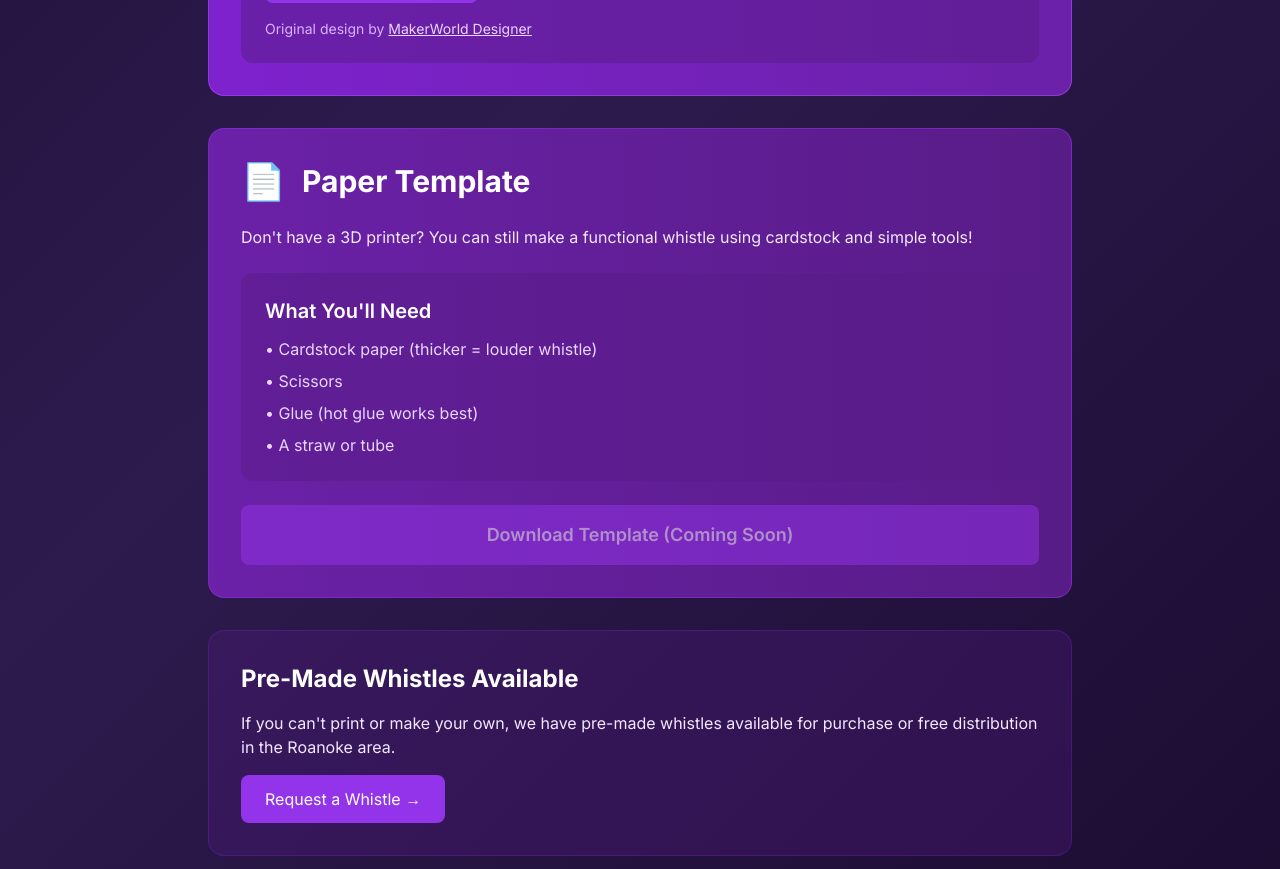
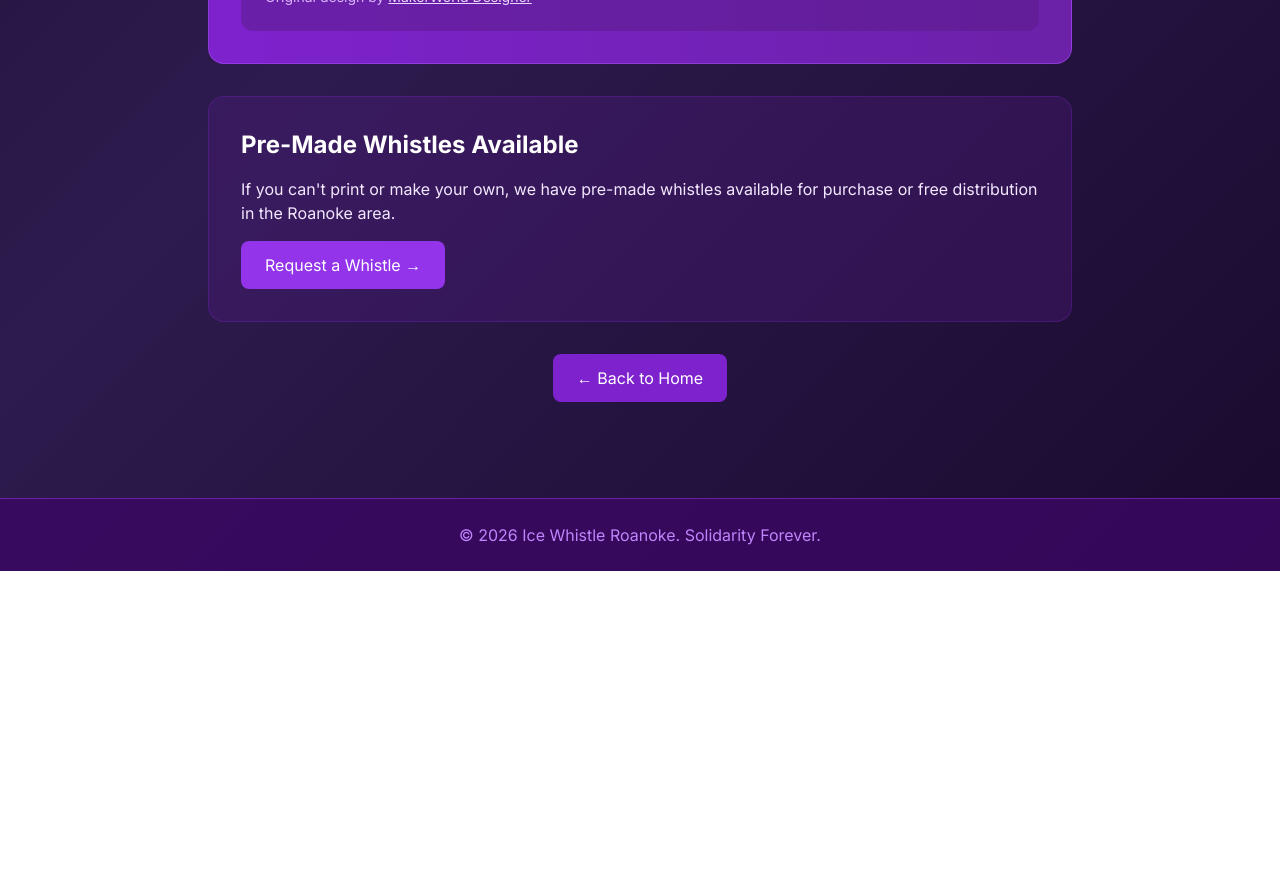
Before and after one commit to theAltaran/ice-whistle-roanoke, a Next.js app: page /download in a window 1280 px wide. Shown: the part 1100-1969 px from the top of the page. After the commit the page ends 1671 px from the top, so only its background shows below. Built offline with nearby package versions, Linux system fonts and the light colour scheme.

Commit message:
Remove printable templates section

```diff
--- a/src/app/download/page.tsx
+++ b/src/app/download/page.tsx
@@ -9,7 +9,7 @@ export default function Download() {
 
       <div className="bg-primary-900/50 rounded-2xl p-8 border border-primary-700/50 mb-8">
         <p className="text-xl text-primary-100 leading-relaxed mb-6">
-          You can make your own Ice Whistle at home! We provide both 3D print files and printable templates for those without 3D printers.
+          You can make your own Ice Whistle at home with a 3D printer!
         </p>
 
         <div className="bg-primary-800/40 rounded-xl p-6 border border-primary-600/30">
@@ -62,35 +62,6 @@ export default function Download() {
         </div>
       </div>
 
-      {/* Printable Template Section */}
-      <div className="bg-gradient-to-r from-primary-800 to-primary-900 rounded-2xl p-8 border border-primary-600/50 mb-8">
-        <div className="flex items-center mb-6">
-          <span className="text-4xl mr-4">📄</span>
-          <h2 className="text-3xl font-bold text-white">Paper Template</h2>
-        </div>
-
-        <p className="text-primary-100 mb-6">
-          Don't have a 3D printer? You can still make a functional whistle using cardstock and simple tools!
-        </p>
-
-        <div className="bg-primary-900/50 rounded-xl p-6 mb-6">
-          <h3 className="text-xl font-semibold text-white mb-3">What You'll Need</h3>
-          <ul className="space-y-2 text-primary-200">
-            <li>• Cardstock paper (thicker = louder whistle)</li>
-            <li>• Scissors</li>
-            <li>• Glue (hot glue works best)</li>
-            <li>• A straw or tube</li>
-          </ul>
-        </div>
-
-        <button
-          className="w-full px-6 py-4 bg-primary-600 hover:bg-primary-500 text-white rounded-lg transition-colors text-lg font-semibold cursor-not-allowed opacity-50"
-          disabled
-        >
-          Download Template (Coming Soon)
-        </button>
-      </div>
-
       {/* Purchase Option */}
       <div className="bg-primary-900/30 rounded-2xl p-8 border border-primary-700/30">
         <h3 className="text-2xl font-bold text-white mb-4">Pre-Made Whistles Available</h3>
```
